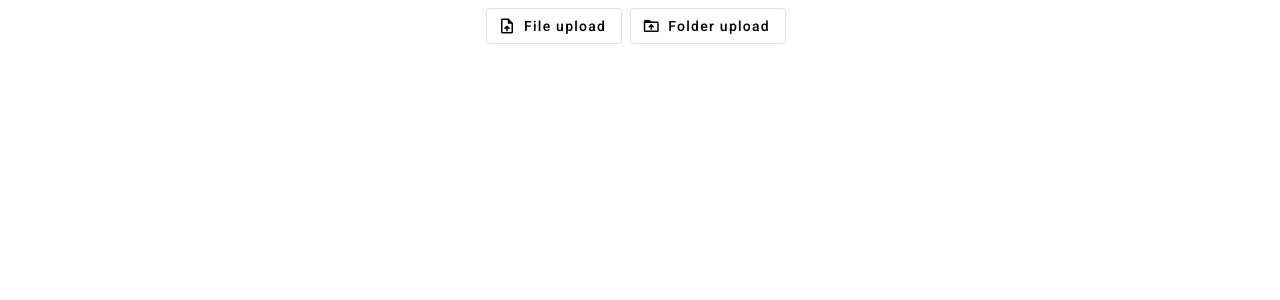
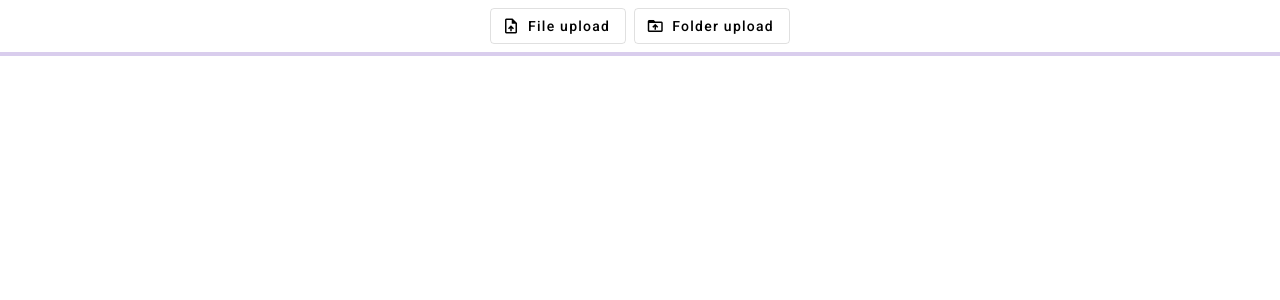
Before and after one commit to akarsh-23/FileShare, an Angular app: page /upload in a window 1280 px wide. Shown: the top 300 px of the page. Built offline with nearby package versions, Linux system fonts and the light colour scheme.

Commit message:
added progress bar

```diff
--- a/src/app/file-upload/file-upload.component.html
+++ b/src/app/file-upload/file-upload.component.html
@@ -13,8 +13,8 @@
         <input type="file" hidden #folderInput [formControl]="files" (change)="uploadFiles($event)" webkitdirectory
             directory multiple aria-label="Folder upload">
     </div>
-    <div>
-        <mat-progress-bar mode="determinate" [value]="progress"></mat-progress-bar>
-        <p>{{ message }}</p>
-    </div>
 </div>
+<div>
+    <mat-progress-bar mode="determinate" [value]="progress"></mat-progress-bar>
+    <p>{{ message }}</p>
+</div>
```
Also changed, not shown: 7 other files (tests, documents, lock files or other folders).
